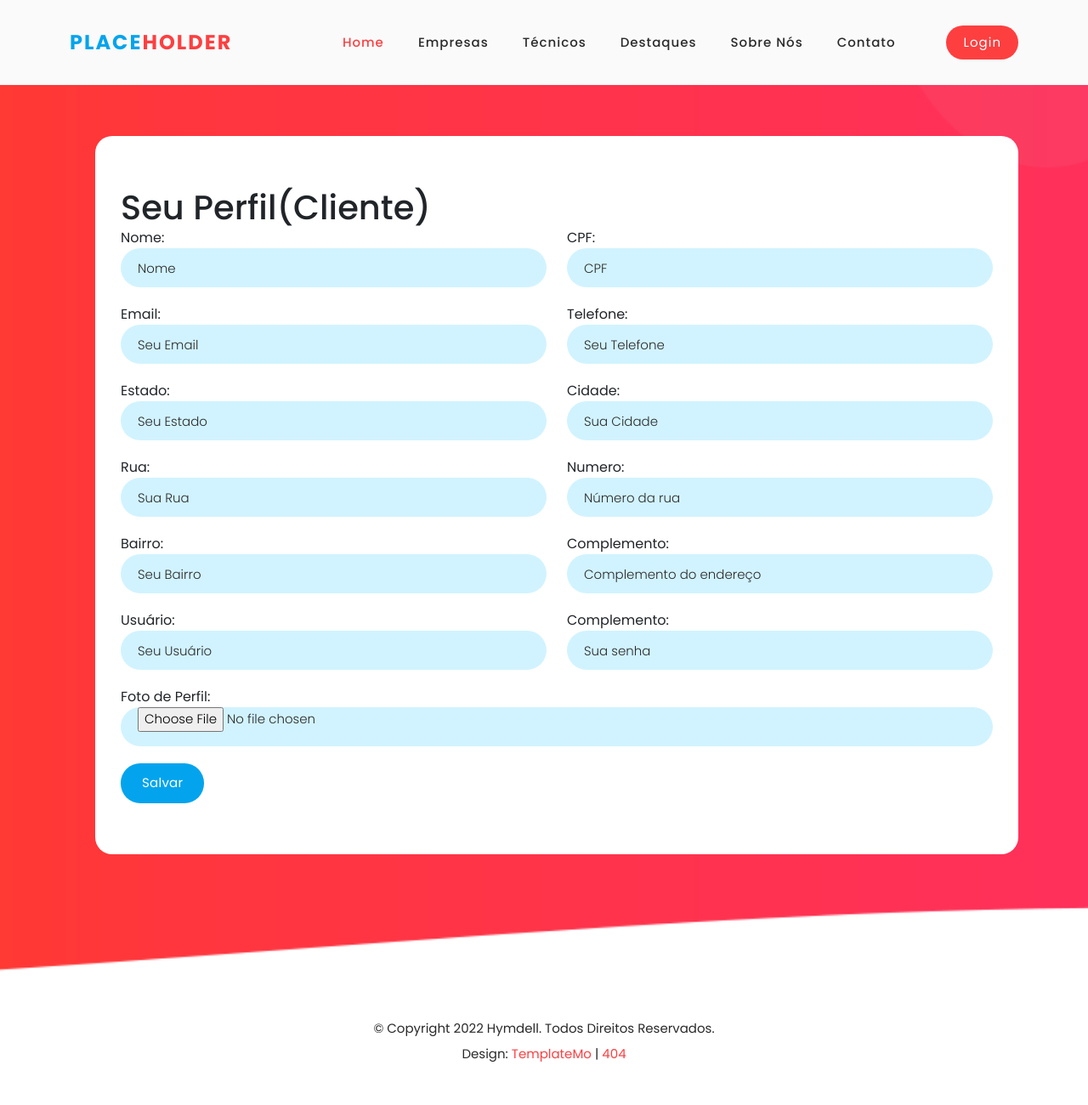
After one commit to Hymdell/e-commerce_senac, a PHP site: page /perfil_cliente.php in a window 1280 px wide. The commit adds this page. Shown: the whole page at 85% size. Run offline with PHP 8.4, Linux system fonts and the light colour scheme.

Commit message:
criação telas de perfil mudanças telas de cadastro

```diff
--- a/cad_cliente.php
+++ b/cad_cliente.php
@@ -29,15 +29,15 @@
           </div>
           <div class="input-box">
             <span class="details">Telefone</span>
-            <input type="text" placeholder="Número para contato" required>
+            <input type="tel" placeholder="Número para contato" required>
           </div>
           <div class="input-box">
             <span class="details">Senha</span>
-            <input type="text" placeholder="Sua Senha" required>
+            <input type="password" placeholder="Sua Senha" required>
           </div>
           <div class="input-box">
             <span class="details">Confirme a senha</span>
-            <input type="text" placeholder="Sua Senha novamente" required>
+            <input type="password" placeholder="Sua Senha novamente" required>
           </div>
           <div class="input-box">
             <span class="details">Estado</span>
--- a/cad_empresa.php
+++ b/cad_empresa.php
@@ -29,15 +29,15 @@
           </div>
           <div class="input-box">
             <span class="details">Telefone</span>
-            <input type="text" placeholder="Número para contato" required>
+            <input type="tel" placeholder="Número para contato" required>
           </div>
           <div class="input-box">
             <span class="details">Senha</span>
-            <input type="text" placeholder="Sua Senha" required>
+            <input type="password" placeholder="Sua Senha" required>
           </div>
           <div class="input-box">
             <span class="details">Confirme a senha</span>
-            <input type="text" placeholder="Sua Senha novamente" required>
+            <input type="password" placeholder="Sua Senha novamente" required>
           </div>
           <div class="input-box">
             <span class="details">Estado</span>
--- a/cad_tecnico.php
+++ b/cad_tecnico.php
@@ -29,15 +29,15 @@
           </div>
           <div class="input-box">
             <span class="details">Telefone</span>
-            <input type="text" placeholder="Número para contato" required>
+            <input type="tel" placeholder="Número para contato" required>
           </div>
           <div class="input-box">
             <span class="details">Senha</span>
-            <input type="text" placeholder="Sua Senha" required>
+            <input type="password" placeholder="Sua Senha" required>
           </div>
           <div class="input-box">
             <span class="details">Confirme a senha</span>
-            <input type="text" placeholder="Sua Senha novamente" required>
+            <input type="password" placeholder="Sua Senha novamente" required>
           </div>
           <div class="input-box">
             <span class="details">Estado</span>
--- /dev/null
+++ b/perfil_cliente.php
@@ -0,0 +1,202 @@
+<!DOCTYPE html>
+<html lang="pt-BR">
+
+  <head>
+
+    <meta charset="UTF-8">
+    <meta name="viewport" content="width=device-width, initial-scale=1, shrink-to-fit=no">
+    <meta name="description" content="">
+    <meta name="author" content="">
+    <link rel="preconnect" href="https://fonts.gstatic.com">
+    <link href="https://fonts.googleapis.com/css2?family=Poppins:wght@100;200;300;400;500;600;700;800;900&display=swap" rel="stylesheet">
+
+    <title>PLACEHOLDER</title>
+
+    <!-- Bootstrap core CSS -->
+    <link href="vendor/bootstrap/css/bootstrap.min.css" rel="stylesheet">
+
+    <!-- Additional CSS Files -->
+    <link rel="stylesheet" href="assets/css/fontawesome.css">
+    <link rel="stylesheet" href="assets/css/templatemo-space-dynamic.css">
+    <link rel="stylesheet" href="assets/css/animated.css">
+    <link rel="stylesheet" href="assets/css/owl.css">
+
+    <!--
+    TemplateMo 562 Space Dynamic
+    https://templatemo.com/tm-562-space-dynamic
+    -->
+  </head>
+
+<body>
+
+  <!-- ***** Preloader Start ***** -->
+  <div id="js-preloader" class="js-preloader">
+    <div class="preloader-inner">
+      <span class="dot"></span>
+      <div class="dots">
+        <span></span>
+        <span></span>
+        <span></span>
+      </div>
+    </div>
+  </div>
+  <!-- ***** Preloader End ***** -->
+
+  <!-- ***** Header Area Start ***** -->
+  <header class="header-area header-sticky wow slideInDown" data-wow-duration="0.75s" data-wow-delay="0s">
+    <div class="container">
+      <div class="row">
+        <div class="col-12">
+          <nav class="main-nav">
+            <!-- ***** Logo Start ***** -->
+            <a href="index.php" class="logo">
+              <h4>Place<span>Holder</span></h4>
+            </a>
+            <!-- ***** Logo End ***** -->
+            <!-- ***** Menu Start ***** -->
+            <ul class="nav">
+              <li class="scroll-to-section"><a href="#top" class="active">Home</a></li>
+              <li class="scroll-to-section"><a href="#">Empresas</a></li>
+              <li class="scroll-to-section"><a href="#">Técnicos</a></li>
+              <li class="scroll-to-section"><a href="#highlights">Destaques</a></li>
+              <li class="scroll-to-section"><a href="#about">Sobre Nós</a></li>
+              <li class="scroll-to-section"><a href="#contact">Contato</a></li>
+              <li class="scroll-to-section"><div class="main-red-button"><a href="escolha.php">Login</a></div></li>
+            </ul>
+            <a class='menu-trigger'>
+                <span>Menu</span>
+            </a>
+            <!-- ***** Menu End ***** -->
+          </nav>
+        </div>
+      </div>
+    </div>
+  </header>
+  <!-- ***** Header Area End ***** -->
+
+  <div id="contact" class="contact-us section">
+    <div class="container">
+      <div class="row">
+        <div class="col-lg-20 wow fadeInRight" data-wow-duration="0.5s" data-wow-delay="0.25s">
+          <form id="contact" action="" method="post">
+            <div class="row">
+            <div class="col-lg-12">
+                <fieldset>
+                <h1>Seu Perfil(Cliente)</h1>
+                </fieldset>
+              </div>
+              <div class="col-lg-6">
+                <fieldset>
+                    <label for="name">Nome: </label>
+                  <input type="name" name="name" id="name" placeholder="Nome" autocomplete="on" required>
+                </fieldset>
+              </div>
+              <div class="col-lg-6">
+                <fieldset>
+                  <label for="cpf">CPF: </label>
+                  <input type="text" name="cpf" id="cpf" placeholder="CPF" autocomplete="on" required>
+                </fieldset>
+              </div>
+              <div class="col-lg-6">
+                <fieldset>
+                  <label for="email">Email: </label>
+                  <input type="email" name="email" id="email" pattern="[^ @]*@[^ @]*" placeholder="Seu Email" required="">
+                </fieldset>
+              </div>
+              <div class="col-lg-6">
+                <fieldset>
+                  <label for="tel">Telefone: </label>
+                  <input type="tel" name="tel" id="tel" placeholder="Seu Telefone" required="">
+                </fieldset>
+              </div>
+              <div class="col-lg-6">
+                <fieldset>
+                  <label for="estado">Estado: </label>
+                  <input type="text" name="estado" id="estado" placeholder="Seu Estado" required="">
+                </fieldset>
+              </div>
+              <div class="col-lg-6">
+                <fieldset>
+                  <label for="cidade">Cidade: </label>
+                  <input type="text" name="cidade" id="cidade" placeholder="Sua Cidade" required="">
+                </fieldset>
+              </div>
+              <div class="col-lg-6">
+                <fieldset>
+                  <label for="rua">Rua: </label>
+                  <input type="text" name="rua" id="rua" placeholder="Sua Rua" required="">
+                </fieldset>
+              </div>
+              <div class="col-lg-6">
+                <fieldset>
+                  <label for="numero">Numero: </label>
+                  <input type="number" name="numero" id="numero" placeholder="Número da rua" required="">
+                </fieldset>
+              </div>
+              <div class="col-lg-6">
+                <fieldset>
+                  <label for="bairro">Bairro: </label>
+                  <input type="text" name="bairro" id="bairro" placeholder="Seu Bairro" required="">
+                </fieldset>
+              </div>
+              <div class="col-lg-6">
+                <fieldset>
+                  <label for="complemento">Complemento: </label>
+                  <input type="text" name="complemento" id="complemento" placeholder="Complemento do endereço" required="">
+                </fieldset>
+              </div>
+              <div class="col-lg-6">
+                <fieldset>
+                  <label for="usuario">Usuário: </label>
+                  <input type="text" name="usuario" id="usuario" placeholder="Seu Usuário" required="">
+                </fieldset>
+              </div>
+              <div class="col-lg-6">
+                <fieldset>
+                  <label for="senha">Complemento: </label>
+                  <input type="password" name="senha" id="senha" placeholder="Sua senha" required="">
+                </fieldset>
+              </div>
+              <div class="col-lg-12">
+                <fieldset>
+                  <label for="foto">Foto de Perfil: </label>
+                  <input type="file" name="foto" id="foto" placeholder="Foto de Perfil">
+                </fieldset>
+              </div>
+              <div class="col-lg-1">
+                <fieldset>
+                  <button type="submit" id="form-submit" class="main-button ">Salvar</button>
+                </fieldset>
+              </div>
+            </div>
+            <div class="contact-dec">
+              <img src="assets/images/contact-decoration.png" alt="">
+            </div>
+          </form>
+        </div>
+      </div>
+    </div>
+  </div>
+
+  <footer>
+    <div class="container">
+      <div class="row">
+        <div class="col-lg-12 wow fadeIn" data-wow-duration="1s" data-wow-delay="0.25s">
+          <p>© Copyright 2022 Hymdell. Todos Direitos Reservados.
+
+          <br>Design: <a rel="nofollow" href="https://templatemo.com">TemplateMo</a> |
+          <a rel="nofollow" href="404.php">404</a></p>
+        </div>
+      </div>
+    </div>
+  </footer>
+  <!-- Scripts -->
+  <script src="vendor/jquery/jquery.min.js"></script>
+  <script src="vendor/bootstrap/js/bootstrap.bundle.min.js"></script>
+  <script src="assets/js/owl-carousel.js"></script>
+  <script src="assets/js/animation.js"></script>
+  <script src="assets/js/imagesloaded.js"></script>
+  <script src="assets/js/templatemo-custom.js"></script>
+
+</body>
+</html>
```
Also changed, not shown: perfil_empresa.php (added, +201 -0 lines), perfil_tecnico.php (added, +202 -0 lines).
